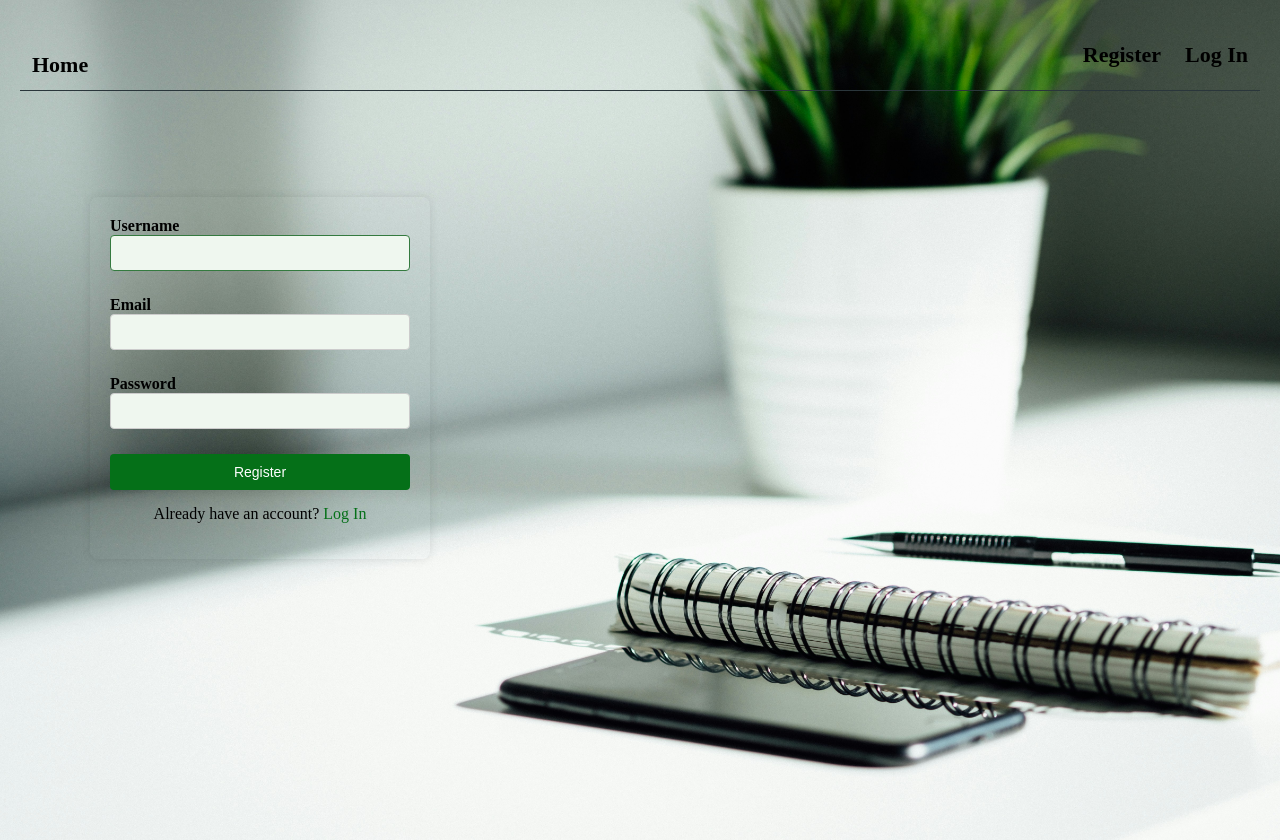
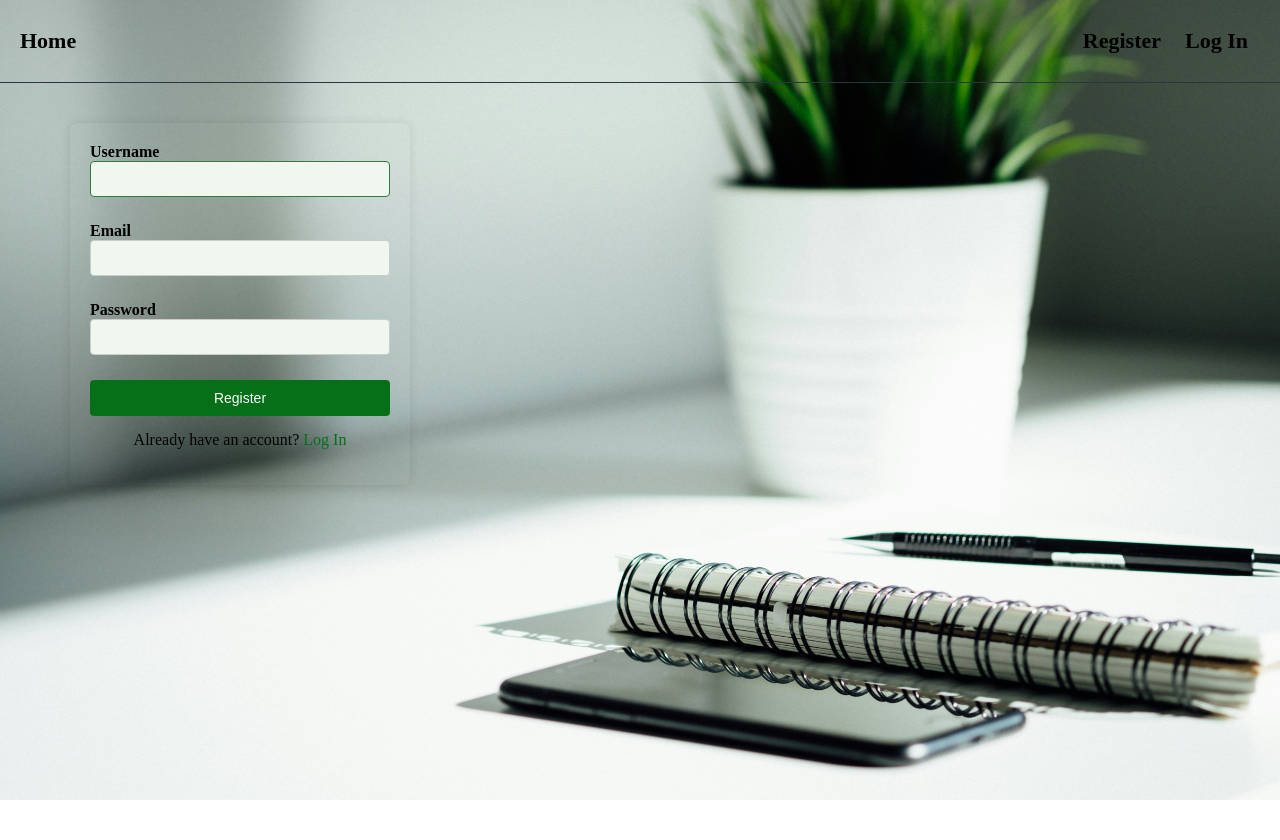
Before and after one commit to gavrila0909/goit-react-hw-08-phonebook, a React (Create React App) app: page /goit-react-hw-08-phonebook/register in a window 1280 px wide. After the commit the page ends 800 px from the top, so only its background shows below. Built offline with nearby package versions, Linux system fonts and the light colour scheme.

Commit message:
upgrade responsive design

```diff
--- a/src/components/App.module.css
+++ b/src/components/App.module.css
@@ -2,6 +2,7 @@ body {
   background-image: url(../images/dose-media-bU6JyhSI6zo-unsplash.jpg);
   background-size: cover;
   background-repeat: no-repeat;
-  margin: 20px;
-  height: 100vh;
+  background-attachment: fixed;
+  margin: 0;
+  min-height: 100vh;
 }
--- a/src/components/AppBar/AppBar.module.css
+++ b/src/components/AppBar/AppBar.module.css
@@ -21,7 +21,7 @@
     display: flex;
     justify-content: space-between;
     align-items: center;
-    margin-bottom: 16px;
+    padding: 16px 20px;
     border-bottom: 1px solid #2a363b;
   }
   .navMenuButton {
--- a/src/components/ContactForm/ContactForm.module.css
+++ b/src/components/ContactForm/ContactForm.module.css
@@ -52,6 +52,6 @@ input[type='text'] {
     box-shadow: 0 0 10px rgba(0, 0, 0, 0.1);
     background: rgba(239, 247, 239, 0.5);
     border-radius: 8px;
-    margin-left: 5px;
+    margin-left: 20px;
   }
 }
--- a/src/components/ContactList/ContactList.module.css
+++ b/src/components/ContactList/ContactList.module.css
@@ -44,3 +44,8 @@ button:hover {
   text-align: right;
   padding-left: 20px;
 }
+@media screen and (min-width: 768px) {
+  .listDiv {
+    padding: 0px 20px;
+  }
+}
--- a/src/components/Filter/Filter.module.css
+++ b/src/components/Filter/Filter.module.css
@@ -3,17 +3,25 @@
   display: flex;
   justify-content: center;
 }
+input[type='text'] {
+  font-size: 16px;
+}
+
 .filterContainer input {
   width: 100%;
   font-size: 16px;
   padding: 8px;
   margin-bottom: 15px;
-  border: none;
-  background: #eff7ef;
+  border: 1px solid transparent;
+  background: #dff7df;
   border-radius: 4px;
   box-sizing: border-box;
   box-shadow: 0 0 0 30px #eff7ef inset;
 }
+.filterContainer input ::placeholder{
+  font-size: 14px;
+}
+
 .filterContainer input:hover,
 .filterContainer input:focus {
   border: 1px solid #347a3f;
--- a/src/components/LoginForm/LoginForm.module.css
+++ b/src/components/LoginForm/LoginForm.module.css
@@ -81,7 +81,7 @@ input[type='password'] {
     margin-top: 0px;
   }
   .form {
-    margin: 90px 70px;
+    margin: 40px 70px;
     width: 300px;
   }
 }
--- a/src/components/Navigation/Navigation.module.css
+++ b/src/components/Navigation/Navigation.module.css
@@ -1,15 +1,15 @@
 .navigationContainer {
-  margin-top: 20px;
   display: flex;
   flex-direction: column;
+  margin-top: 20px;
 }
 .link {
   display: inline-block;
   text-decoration: none;
-  padding: 12px;
   font-weight: 700;
   font-size: 22px;
   color: #000000;
+  padding: 12px;
 }
 
 .link:hover {
@@ -17,3 +17,14 @@
   transform: scale(1.05);
   transition: transform 0.2s ease-in-out;
 }
+
+@media screen and (min-width: 768px) {
+  .navigationContainer {
+    flex-direction: row;
+    margin-top: 0px;
+    gap: 20px;
+  }
+  .link {
+    padding: 0px;
+  }
+}
--- a/src/components/RegisterForm/RegisterForm.module.css
+++ b/src/components/RegisterForm/RegisterForm.module.css
@@ -82,7 +82,7 @@ input[type="text"] {
     margin-top: 0px;
   }
   .form {
-    margin: 90px 70px;
+    margin: 40px 70px;
     width: 300px;
   }
 }
--- a/src/components/UserMenu/UserMenu.module.css
+++ b/src/components/UserMenu/UserMenu.module.css
@@ -6,6 +6,7 @@
   right: 15px;
   cursor: pointer;
   gap: 10px;
+  height: 40px;
 }
 
 .username {
@@ -13,6 +14,7 @@
   font-size: 16px;
   color: #000000;
 }
+
 .logoutBtn {
   color: black;
   background: transparent;
@@ -27,12 +29,14 @@
   display: flex;
   justify-content: center;
   align-items: center;
+  box-shadow: none;
 }
+
 .logoutBtn:hover {
   color: white;
-  border: none;
+  border: 1px solid #057018;
   background-color: #057018;
-  transform: scale(1.05);
+  box-shadow: 0 0 5px rgba(0, 0, 0, 0.3);
 }
 
 @media screen and (min-width: 768px) {
--- a/src/pages/Contacts.module.css
+++ b/src/pages/Contacts.module.css
@@ -9,6 +9,8 @@
   width: 100%;
   align-items: center;
   position: relative;
+  box-sizing: border-box;
+  width: 95%;
 }
 .title {
   position: absolute;
```
